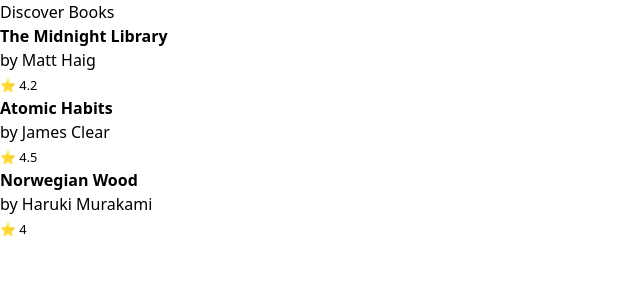
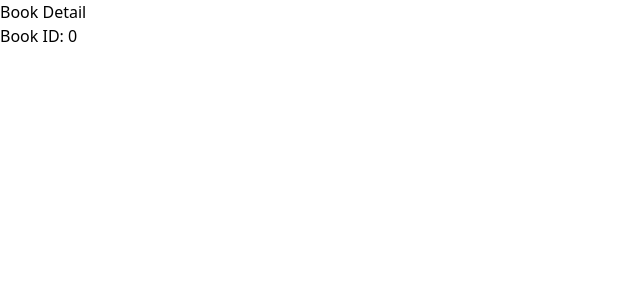
Before and after one commit to veradebv/Discovera, an Angular app: page /books/0 in a window 1280 px wide. Before the commit this address led to /. Shown: the top 300 px of the page, without its empty margins (0-640 px from the left). Built offline with nearby package versions, Linux system fonts and the light colour scheme.

Commit message:
add routing and book detail navigation

```diff
--- a/src/app/app.html
+++ b/src/app/app.html
@@ -1 +1 @@
-<app-book-list></app-book-list>
+<router-outlet></router-outlet>
--- a/src/app/app.routes.ts
+++ b/src/app/app.routes.ts
@@ -1,3 +1,8 @@
 import { Routes } from '@angular/router';
+import { BookListComponent } from './book-list/book-list';
+import { BookDetail } from './book-detail/book-detail';
 
-export const routes: Routes = [];
+export const routes: Routes = [
+    { path: '', component: BookListComponent },
+    { path: 'books/:id', component: BookDetail }
+];
--- a/src/app/app.ts
+++ b/src/app/app.ts
@@ -1,10 +1,10 @@
 import { Component, signal } from '@angular/core';
-import { BookListComponent } from './book-list/book-list';
+import { RouterOutlet } from '@angular/router';
 
 @Component({
   selector: 'app-root',
   standalone: true,
-  imports: [BookListComponent],
+  imports: [RouterOutlet],
   templateUrl: './app.html',
   styleUrl: './app.css'
 })
--- /dev/null
+++ b/src/app/book-detail/book-detail.html
@@ -0,0 +1,2 @@
+<h2>Book Detail</h2>
+<p>Book ID: {{ bookId }}</p>
--- /dev/null
+++ b/src/app/book-detail/book-detail.ts
@@ -0,0 +1,18 @@
+import { Component } from '@angular/core';
+import { ActivatedRoute } from '@angular/router';
+import { CommonModule } from '@angular/common';
+
+@Component({
+  selector: 'app-book-detail',
+  standalone: true,
+  imports: [CommonModule],
+  templateUrl: './book-detail.html',
+  styleUrl: './book-detail.css',
+})
+export class BookDetail {
+  bookId: number;
+
+  constructor(private route: ActivatedRoute) {
+    this.bookId = Number(this.route.snapshot.paramMap.get('id'));
+  }
+}
--- a/src/app/book-list/book-list.html
+++ b/src/app/book-list/book-list.html
@@ -1,9 +1,11 @@
 <h2>Discover Books</h2>
 
 <ul>
-  @for (book of books; track book.title) {
+  @for (book of books; track book.id) {
     <li>
-      <strong>{{ book.title }}</strong><br />
+      <a [routerLink]="['/books', book.id]">
+      <strong>{{ book.title }}</strong>
+      </a><br />
       <span>by {{ book.author }}</span><br />
       <small>⭐ {{ book.rating }}</small>
     </li>
--- a/src/app/book-list/book-list.ts
+++ b/src/app/book-list/book-list.ts
@@ -1,16 +1,18 @@
 import { Component } from '@angular/core';
+import { CommonModule } from '@angular/common';
+import { RouterModule } from '@angular/router';
 
 @Component({
   selector: 'app-book-list',
   standalone: true,
-  imports: [],
+  imports: [CommonModule, RouterModule],
   templateUrl: './book-list.html',
   styleUrl: './book-list.css',
 })
 export class BookListComponent {
   books = [
-    { title: 'The Midnight Library', author: 'Matt Haig', rating: 4.2 },
-    { title: 'Atomic Habits', author: 'James Clear', rating: 4.5 },
-    { title: 'Norwegian Wood', author: 'Haruki Murakami', rating: 4.0 },
+    { id: 0, title: 'The Midnight Library', author: 'Matt Haig', rating: 4.2 },
+    { id: 1, title: 'Atomic Habits', author: 'James Clear', rating: 4.5 },
+    { id: 2, title: 'Norwegian Wood', author: 'Haruki Murakami', rating: 4.0 },
   ];
 }
```
Also changed, not shown: src/app/book-detail/book-detail.css (added), 1 other file (tests, documents, lock files or other folders).
